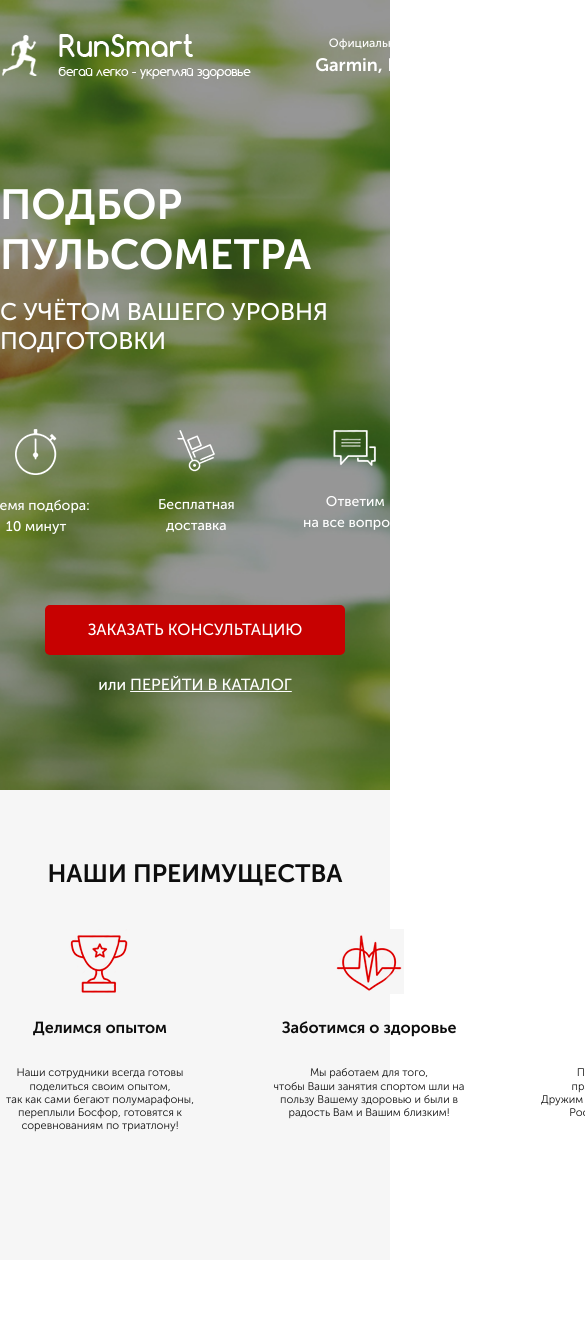
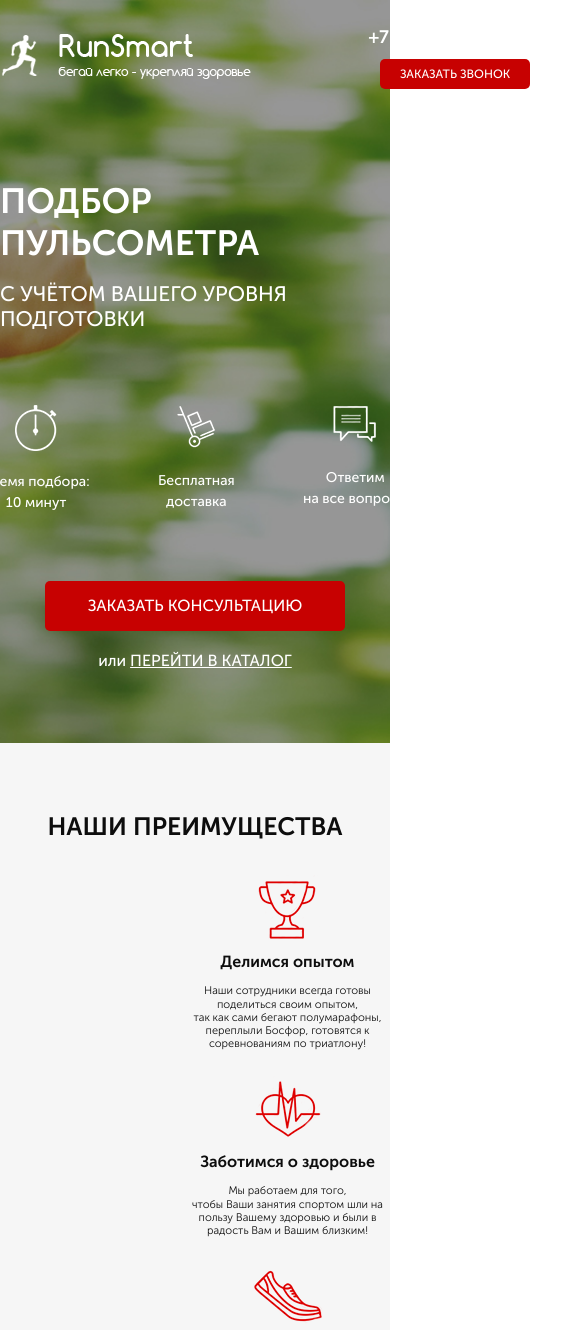
Before and after one commit to SiheyCoder/pulse2, a website: page src/index.html in a window 390 px wide. Shown: the top 1330 px of the page, 585 px wide, since content can reach past the window. Before the commit the page ends 1260 px from the top, so only its background shows below. Drawn offline with nearby package versions, Linux system fonts and the light colour scheme; files that its build step writes are made by us from their sources.

Commit message:
add media max width 768 for 1 and 2 sections

```diff
--- a/src/sass/base/_media.scss
+++ b/src/sass/base/_media.scss
@@ -30,3 +30,40 @@
         }
     }
 }
+
+@media (max-width: 767px) {
+    .header {
+        width: 530px;
+        &__official {
+            display: none;
+        }
+    }
+    .promo {
+        padding-bottom: 70px;
+        &__header {
+            font-size: 35px;
+        }
+        &__subheader {
+            font-size: 21px;
+        }
+    }
+    .advantages {
+        &__wrapper {
+            flex-direction: column;
+            width: 575px;
+            align-items: center;
+            margin-top: 0;
+        }
+        &__item {
+            img {
+                margin-top: 25px;
+            }
+        }
+        &__subtitle {
+            margin-top: 10px;
+        }
+        &__descr {
+            margin-top: 10px;
+        }
+    }
+}
```
